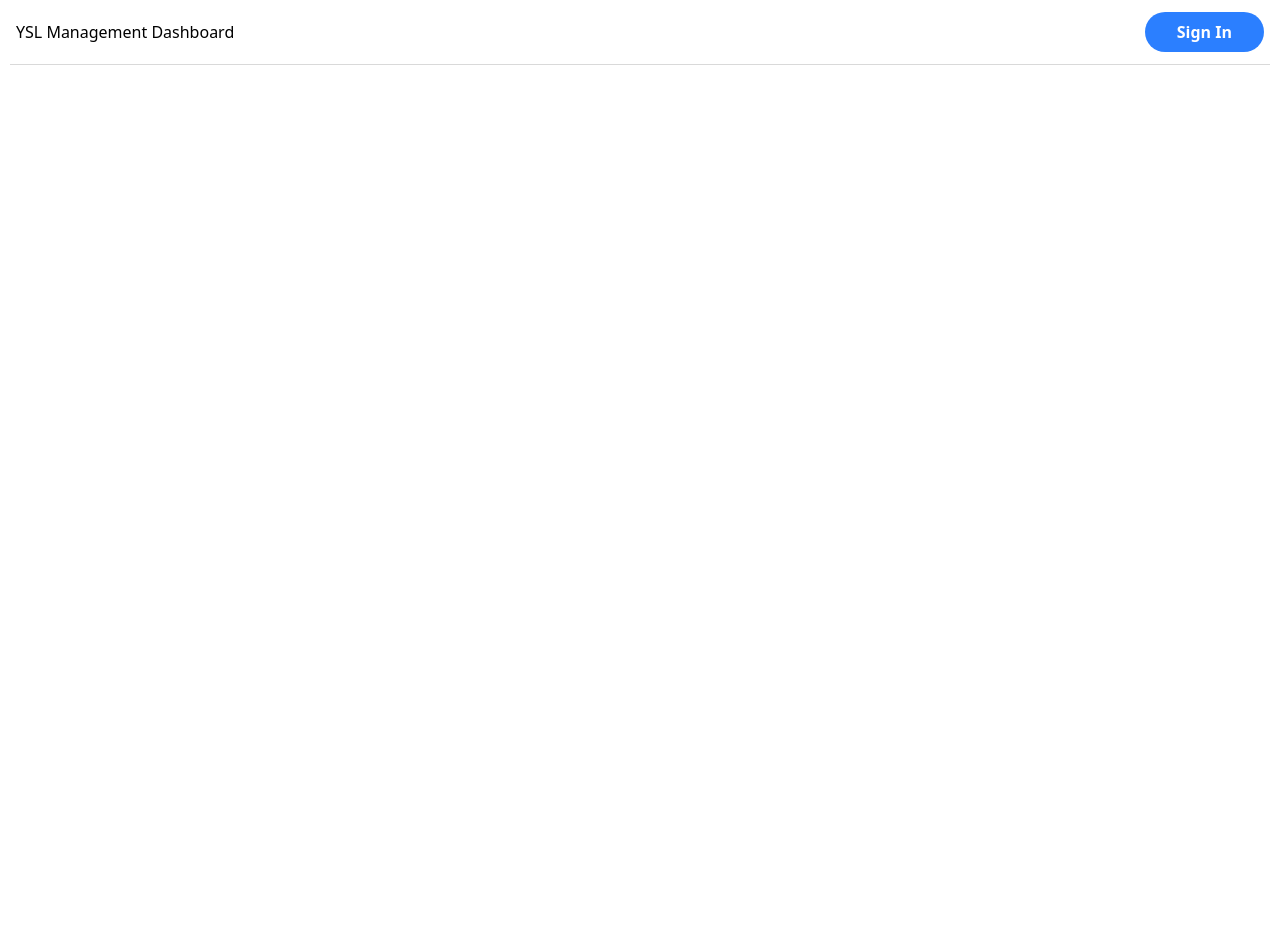
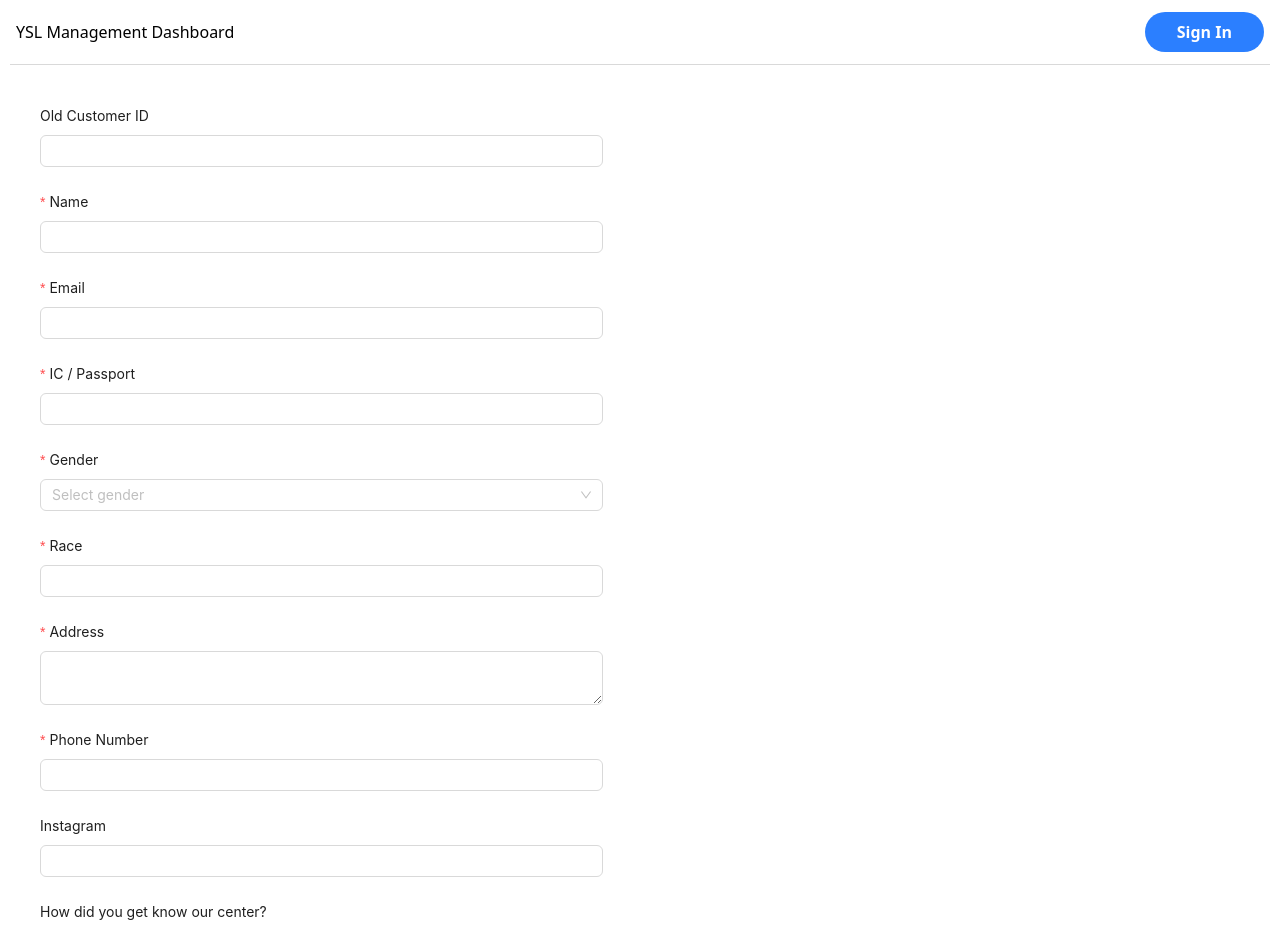
Before and after one commit to Winch3ster/YSL_frontend, a React (Vite) app: page /addCustomer in a window 1280 px wide. Shown: the top 929 px of the page. Before the commit the page ends 800 px from the top, so only its background shows below. Built offline with nearby package versions, Linux system fonts and the light colour scheme.

Commit message:
[Feature] 1) Added function to navigate to home page when clicking on the program header 2) Added feature to register customer into the system 3) Added treatment revision

```diff
--- a/src/App.jsx
+++ b/src/App.jsx
@@ -9,6 +9,7 @@ import SignInView from './pages/sign_in';
 import TreatmentDetailsView from './pages/treatment_details';
 import EditTreatmentView from './pages/edit_treatment';
 import EditCustomerDetailsPage from './pages/edit_customer_details';
+import AddCustomerDetailsPage from './pages/add_customer';
 
 function App() {
 
@@ -27,7 +28,7 @@ function App() {
               <Route path="/treatmentDetails/:treatmentID" element={<TreatmentDetailsView />} />
               <Route path="/editTreatmentDetails/:treatmentID" element={<EditTreatmentView />} />
               <Route path="/editCustomerDetails/:customerID" element={<EditCustomerDetailsPage />} />
-
+              <Route path="/addCustomer/" element={<AddCustomerDetailsPage />} />
             </Routes>
         </div>
 
--- a/src/components/header.jsx
+++ b/src/components/header.jsx
@@ -7,7 +7,7 @@ const Header = () => {
   return (
     <div>
       <div className=' w-full h-16 flex items-center justify-between px-4'>
-        <div >YSL Management Dashboard</div>
+        <div onClick={() => {navigate('/')}} style={{cursor:"pointer"}}>YSL Management Dashboard</div>
 
         {/* Action buttons*/}
         <div>
--- /dev/null
+++ b/src/components/sizedBox.jsx
@@ -0,0 +1,9 @@
+import React from 'react'
+
+const SizedBox = ({height=0, width=0}) => {
+  return (
+    <div style={{height: `${height}px`, width: `${width}px`}}></div>
+  )
+}
+
+export default SizedBox
--- a/src/components/standard_button.jsx
+++ b/src/components/standard_button.jsx
@@ -5,13 +5,14 @@ const StandardButton = (props) => {
   (
     <button type="button" class="py-2 px-8 rounded-full cursor-pointer text-sm text-gray-900 focus:outline-none bg-white border border-gray-200 hover:bg-gray-100 hover:text-blue-700 focus:z-10 focus:ring-4 focus:ring-gray-100 dark:focus:ring-gray-700 dark:bg-gray-800 dark:text-gray-400 dark:border-gray-600 dark:hover:text-white dark:hover:bg-gray-700"
     onClick={props.onClick}
+    style={props.style}
     >
       {props.label}
     </button>
   )
   :
   (
-   <button class={` ${props.danger ? "bg-red-500 hover:bg-red-700" : "bg-blue-500 hover:bg-blue-700"} text-white font-bold py-2 px-8 rounded-full cursor-pointer`} onClick={props.onClick}>
+   <button class={` ${props.danger ? "bg-red-500 hover:bg-red-700" : "bg-blue-500 hover:bg-blue-700"} text-white font-bold py-2 px-8 rounded-full cursor-pointer`} onClick={props.onClick} >
         {props.label}
     </button>
   )
--- /dev/null
+++ b/src/pages/add_customer.jsx
@@ -0,0 +1,185 @@
+import { Form, Input, Button, Select } from 'antd';
+import FormItem from 'antd/es/form/FormItem';
+import TextArea from 'antd/es/input/TextArea';
+import { useNavigate  } from 'react-router-dom';
+
+
+const AddCustomerDetailsPage = () => {
+    const navigate = useNavigate();
+
+    const registerCustomer = async (values) =>{
+        try{
+            const response = await fetch(`http://127.0.0.1:5000/registerCustomer/`, {
+                method: 'POST',
+                headers: {
+                'Content-Type': 'application/json',
+                "Access-Control-Allow-Origin": "*",
+                },
+                body: JSON.stringify({
+                    "address": values.address ?? "",
+                    "customerName": values.name ?? "",
+                    "email": values.email ?? "",
+                    "gender": values.gender ?? "",
+                    "handphone": values.phoneNumber,
+                    "discoveryMethod": values.centerDiscovery ?? "",
+                    "ic": values.ic ?? "",
+                    "instagram": values.instagram ?? "",
+                    "oldCustomerId": values.oldCustomerId ?? "",
+                    "race": values.race ?? "",
+                }), // POST body
+            });
+            if (!response.ok) {
+                throw new Error('Network response was not ok');
+            }else{
+                alert('Customer details updated successfully!');
+                navigate(-1); // Navigate back to the previous page
+            }
+        }catch (error){
+            alert('Error submitting change: ', error)
+        }
+    }
+
+
+    function onSubmitChange(values){
+        console.log(values)
+        console.log("adhgawgjdajwdawhb")
+        console.log(values.name)
+
+        registerCustomer(values);
+    }
+
+    function onSubmitFailed(error){
+        alert('Error submitting change: ', error)
+        console.log(error);
+        console.log()
+    }
+
+    return (
+
+    <div className='p-5'>
+        <Form
+            name="registerCustomerForm"
+            onFinish={onSubmitChange}
+            onFinishFailed={onSubmitFailed}
+            labelCol={{span:9}}
+            wrapperCol={{span:15}}
+            style={{maxWidth:900}}
+            autoComplete='off'
+            layout='vertical'
+        >
+            <Form.Item
+                label="Old Customer ID"
+                name="oldCustomerId"
+            >
+                <Input></Input>
+            </Form.Item>
+
+            <Form.Item
+                label="Name"
+                name="name"
+                rules={[{
+                    required: true,
+                    message:"Please input customer name!"
+                }]}
+            >
+                <Input></Input>
+            </Form.Item>
+
+            <Form.Item
+                label="Email"
+                name="email"
+                rules={[{
+                    required: true,
+                    message:"Please input customer email!"
+                }]}
+            >
+                <Input></Input>
+            </Form.Item>
+
+            <Form.Item
+                label="IC / Passport"
+                name="ic"
+                rules={[{
+                    required: true,
+                    message:"Please input customer IC!"
+                }]}
+            >
+                <Input></Input>
+            </Form.Item>
+
+            <Form.Item
+                label="Gender"
+                name="gender"
+                rules={[{
+                    required: true,
+                    message:"Please select customer gender!"
+                }]}
+            >
+                <Select placeholder="Select gender">
+                    <Option value="male">Male</Option>
+                    <Option value="female">Female</Option>
+                </Select>
+            </Form.Item>
+
+            <Form.Item
+                label="Race"
+                name="race"
+                rules={[{
+                    required: true,
+                    message:"Please input customer race!"
+                }]}
+            >
+                    <Input></Input>
+            </Form.Item>
+
+            <Form.Item
+                label="Address"
+                name="address"
+                rules={[{
+                    required: true,
+                    message:"Please input customer email!"
+                }]}
+            >
+                <TextArea></TextArea>
+            </Form.Item>
+
+            <Form.Item
+                label="Phone Number"
+                name="phoneNumber"
+                rules={[{
+                    required: true,
+                    message:"Please input customer phone number!"
+                }]}
+            >
+                <Input ></Input>
+            </Form.Item>
+
+
+            <Form.Item
+                label="Instagram"
+                name="instagram"
+            >
+                <Input></Input>
+            </Form.Item>
+
+
+            <Form.Item
+                label="How did you get know our center?"
+                name="centerDiscovery"
+            >
+                <TextArea></TextArea>
+            </Form.Item>
+
+            <Form.Item
+                label={null}
+            >
+                <Button type="primary" htmlType="submit">
+                    Submit
+                </Button>
+            </Form.Item>
+        </Form>
+    </div>
+    )
+}
+
+export default AddCustomerDetailsPage
--- a/src/pages/dashboard.jsx
+++ b/src/pages/dashboard.jsx
@@ -2,6 +2,8 @@ import React, {useEffect, useState} from 'react'
 import { AudioOutlined } from '@ant-design/icons';
 import { Input, Space,Table,Tag  } from 'antd';
 import { useNavigate } from 'react-router-dom';
+import StandardButton from '../components/standard_button';
+import SizedBox from '../components/sizedBox';
 
 
 const { Search } = Input;
@@ -90,7 +92,7 @@ const Dashboard = () => {
             {/* Greetings*/}
             <div style={{fontSize:"16px"}}>Greeting! Welcome to YSL Management Dashboard</div>
 
-            <div style={{width:"400px", marginTop:"20px", marginBottom:"30px"}}>
+              <div style={{width:"800px", marginTop:"20px", marginBottom:"30px", display: "flex"}}>
                 <Search
                   placeholder="Search for customer..."
                   allowClear
@@ -98,8 +100,13 @@ const Dashboard = () => {
                   size="large"
                   onSearch={onSearch}
                   onChange = {onChange}
+                  style={{width:"400px"}}
                 />
+                <SizedBox width={50}></SizedBox>
+                <StandardButton onClick={() => navigate('/addCustomer/')} label="Register Customer"  />
               </div>
+
+
 
               <Table
                 columns={columns}
--- a/src/pages/edit_customer_details.jsx
+++ b/src/pages/edit_customer_details.jsx
@@ -131,7 +131,7 @@ const EditCustomerDetailsPage = () => {
 
 
                     <Form.Item
-                        label="email"
+                        label="Email"
                         name="email"
                         rules={[{
                             required: true,
@@ -143,7 +143,7 @@ const EditCustomerDetailsPage = () => {
 
 
                     <Form.Item
-                        label="ic"
+                        label="IC / Passport"
                         name="ic"
                         rules={[{
                             required: true,
@@ -155,7 +155,7 @@ const EditCustomerDetailsPage = () => {
 
 
                     <Form.Item
-                        label="gender"
+                        label="Gender"
                         name="gender"
                         rules={[{
                             required: true,
@@ -171,7 +171,7 @@ const EditCustomerDetailsPage = () => {
 
 
                     <Form.Item
-                        label="race"
+                        label="Race"
                         name="race"
                         rules={[{
                             required: true,
@@ -184,7 +184,7 @@ const EditCustomerDetailsPage = () => {
 
 
                     <Form.Item
-                        label="address"
+                        label="Address"
                         name="address"
                         rules={[{
                             required: true,
@@ -195,7 +195,7 @@ const EditCustomerDetailsPage = () => {
                     </Form.Item>
 
                     <Form.Item
-                        label="phoneNumber"
+                        label="Phone Number"
                         name="phoneNumber"
                         rules={[{
                             required: true,
@@ -207,12 +207,11 @@ const EditCustomerDetailsPage = () => {
 
 
                     <Form.Item
-                        label="instagram"
+                        label="Instagram"
                         name="instagram"
                     >
                         <Input></Input>
                     </Form.Item>
-
 
                     <Form.Item
                         label="How did you get know our center?"
```
Also changed, not shown: src/pages/customer_details.jsx (+30 -9 lines). Lines whose indentation alone changed are shown as unchanged.
